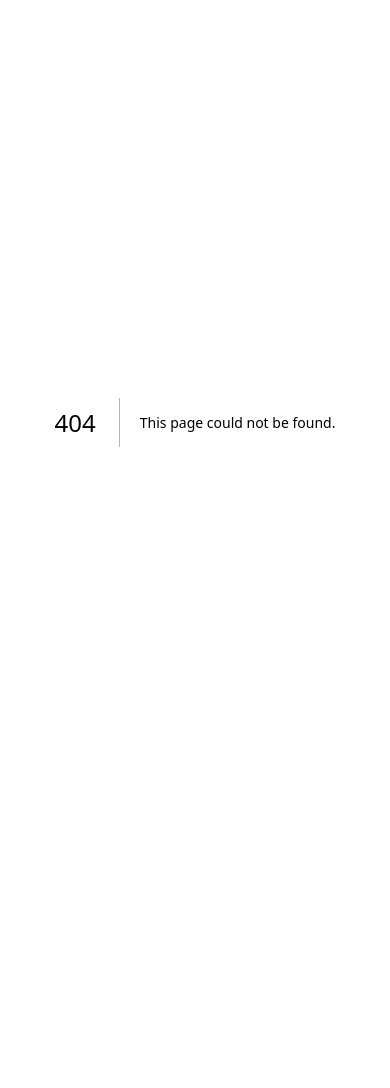
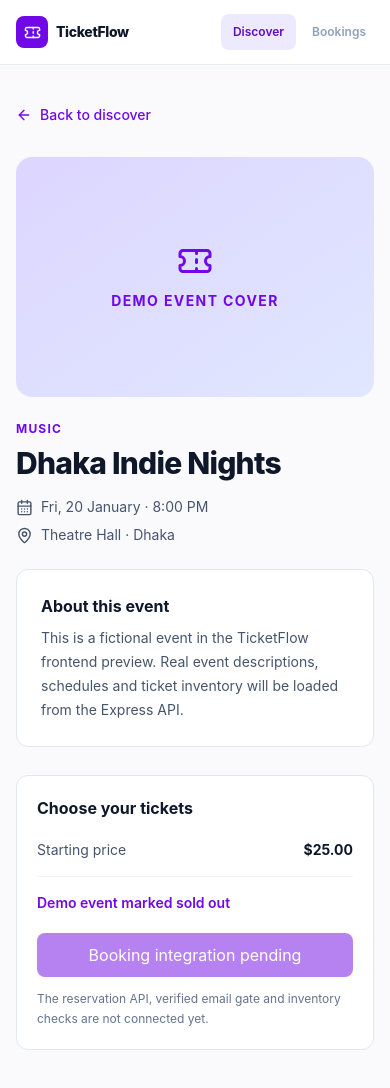
Before and after one commit to billalhossainjoy/ticketflow, a Next.js app in the folder apps/web/: page /events/dhaka-indie-nights in a window 390 px wide. Before the commit this address had no page. Before the commit the page ends 844 px from the top, so only its background shows below. Built offline with nearby package versions, Linux system fonts and the light colour scheme.

Commit message:
feat(web): implement responsive discovery and event preview

```diff
--- /dev/null
+++ b/apps/web/src/app/events/[id]/page.tsx
@@ -0,0 +1,62 @@
+import Link from "next/link";
+import { notFound } from "next/navigation";
+import { ArrowLeft, CalendarDays, MapPin, Ticket } from "lucide-react";
+import { SiteHeader } from "@/components/layout/site-header";
+import { demoEvents } from "@/lib/demo-events";
+
+export function generateStaticParams() {
+  return demoEvents.map(({ id }) => ({ id }));
+}
+
+export default async function EventDetails({ params }: { params: Promise<{ id: string }> }) {
+  const { id } = await params;
+  const event = demoEvents.find((entry) => entry.id === id);
+  if (!event) notFound();
+
+  return (
+    <>
+      <SiteHeader />
+      <main className="mx-auto max-w-5xl px-4 py-10 sm:px-6">
+        <Link href="/" className="inline-flex items-center gap-2 text-sm font-medium text-violet-700 hover:underline">
+          <ArrowLeft size={16} aria-hidden="true"/> Back to discover
+        </Link>
+        <div className="mt-7 grid gap-7 md:grid-cols-[minmax(0,1fr)_300px]">
+          <div className="space-y-6">
+            <div className="flex h-60 items-center justify-center rounded-2xl bg-gradient-to-br from-violet-200 to-indigo-100">
+              <div className="text-center">
+                <Ticket size={36} className="mx-auto text-violet-700" aria-hidden="true" />
+                <p className="mt-3 text-sm font-bold uppercase tracking-widest text-violet-700">Demo event cover</p>
+              </div>
+            </div>
+            <div>
+              <p className="text-xs font-bold uppercase tracking-widest text-violet-700">{event.category}</p>
+              <h1 className="mt-2 text-3xl font-extrabold tracking-tight">{event.title}</h1>
+              <p className="mt-4 flex items-center gap-2 text-sm text-slate-600"><CalendarDays size={17}/>{event.dateLabel}</p>
+              <p className="mt-2 flex items-center gap-2 text-sm text-slate-600"><MapPin size={17}/>{event.location}</p>
+            </div>
+            <section className="rounded-xl border border-slate-200 bg-white p-6">
+              <h2 className="font-bold">About this event</h2>
+              <p className="mt-2 text-sm leading-6 text-slate-600">
+                This is a fictional event in the TicketFlow frontend preview. Real event descriptions,
+                schedules and ticket inventory will be loaded from the Express API.
+              </p>
+            </section>
+          </div>
+          <aside className="self-start rounded-xl border border-slate-200 bg-white p-5">
+            <h2 className="font-bold">Choose your tickets</h2>
+            <div className="mt-5 flex items-center justify-between border-b border-slate-100 pb-4 text-sm">
+              <span className="text-slate-600">Starting price</span><strong>{event.priceLabel.replace("From ", "")}</strong>
+            </div>
+            <p className="mt-4 text-sm font-semibold text-violet-700">
+              {event.status === "sold-out" ? "Demo event marked sold out" : event.status === "sales-soon" ? "Demo ticket sales not started" : "Demo event — no reservations yet"}
+            </p>
+            <button type="button" disabled className="mt-5 h-11 w-full rounded-lg bg-violet-700 font-semibold text-white opacity-50">
+              Booking integration pending
+            </button>
+            <p className="mt-3 text-xs leading-5 text-slate-500">The reservation API, verified email gate and inventory checks are not connected yet.</p>
+          </aside>
+        </div>
+      </main>
+    </>
+  );
+}
```
